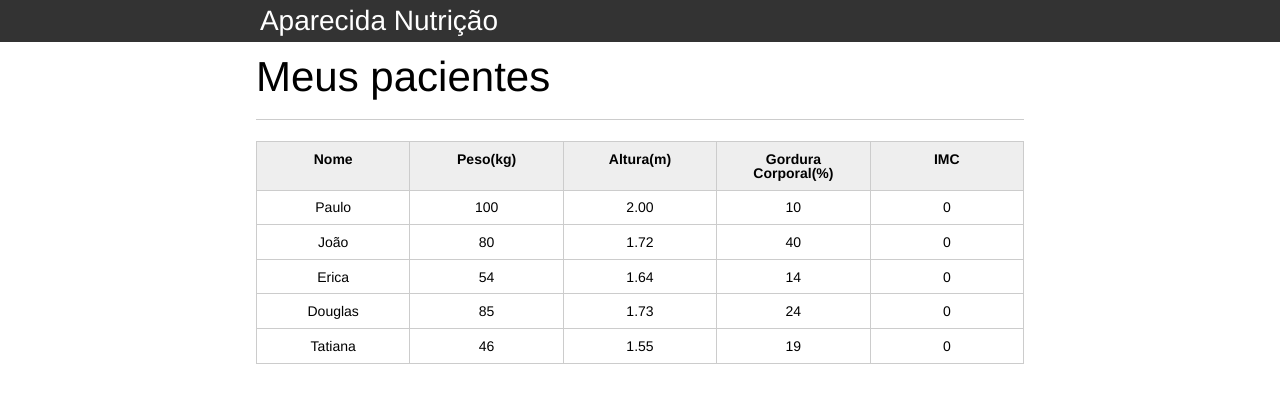
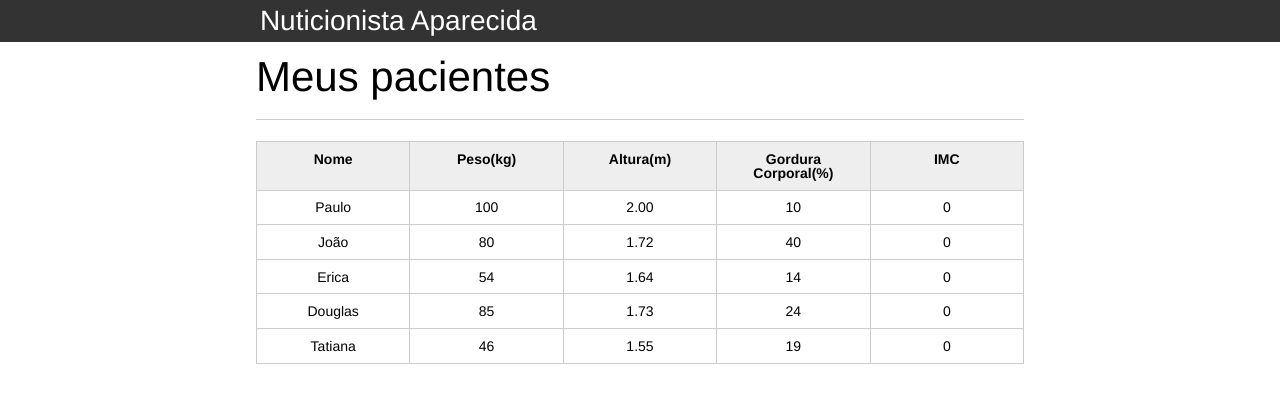
Before and after one commit to rowtigo/alura_JS_01, a plain HTML site: page index.html in a window 1280 px wide. Drawn offline with Linux system fonts and the light colour scheme.

Commit message:
Ola mundo e querySelector

```diff
--- a/index.html
+++ b/index.html
@@ -72,6 +72,16 @@
 
 			</section>
 		</main>
+    <script>
 
+      //alert("Olá mundo!");
+      //console.log("Olá mundo");
+
+      //armazena o elemento H1 na varável titulo
+      var titulo = document.querySelector('h1');
+
+      //Altera o conteúdo da variável titulo
+      titulo.textContent = "Nuticionista Aparecida";
+    </script>
 	</body>
 </html>
```
